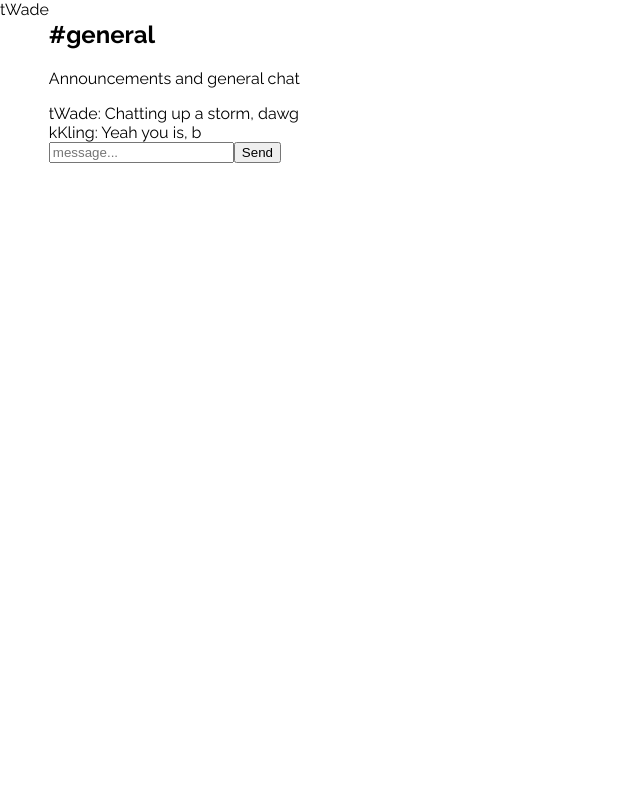
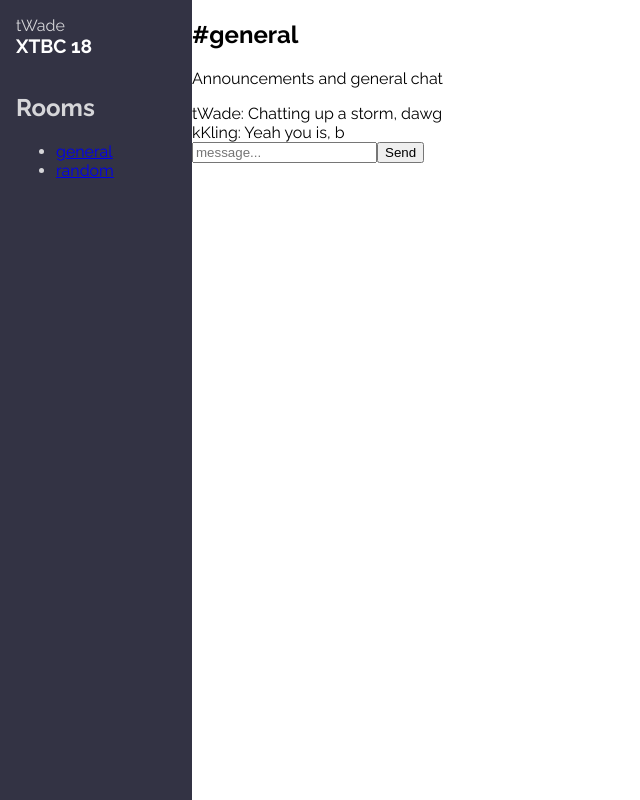
Before and after one commit to terryx96/chatarang, a React (Create React App) app: page / in a window 1280 px wide. Shown: the whole page, without its empty margins (0-640 px from the left). Built offline with nearby package versions, Linux system fonts and the light colour scheme.

Commit message:
Styled Sidebar

```diff
--- a/src/Sidebar.js
+++ b/src/Sidebar.js
@@ -2,10 +2,50 @@ import React from 'react';
 
 const Sidebar = (props) => {
         return (
-            <div className = "Sidebar">
-             {props.user.userName}
-            </div>
+              <aside className="Sidebar" style = {styles.sidebar}>
+            <div className="UserInfo" style = {styles.children}>
+                <div
+                className="Avatar"
+                ></div>
+                <div className="user">{props.user.userName}</div>
+                <a href="#">
+                <i className="fas fa-sign-out-alt"></i>
+                </a>
+                 </div>
+                <h1 style = {{
+                    ...styles.children,
+                    ...styles.h1,
+                }}>
+                XTBC 18</h1>
+                 <nav className="RoomList" style = {styles.children}>
+                <h2>Rooms</h2>
+                <ul>
+                <li><a href="#">general</a></li>
+                <li><a href="#">random</a></li>
+                </ul>
+            </nav>
+            </aside>
         )
 }
 
+const styles = {
+    sidebar:{
+        backgroundColor: "#333344",
+        color: "rgba(255, 255, 255, 0.8)",
+        width: "12rem",
+        padding:" 1rem 0",
+        display: "flex",
+        flexDirection: "column",
+    },
+    children: {
+        padding: '0 1rem',
+    },
+    h1:{
+        color: 'white',
+        fontSize: '1.2rem',
+        marginTop: 0,
+    },
+
+}
+
 export default Sidebar
```
